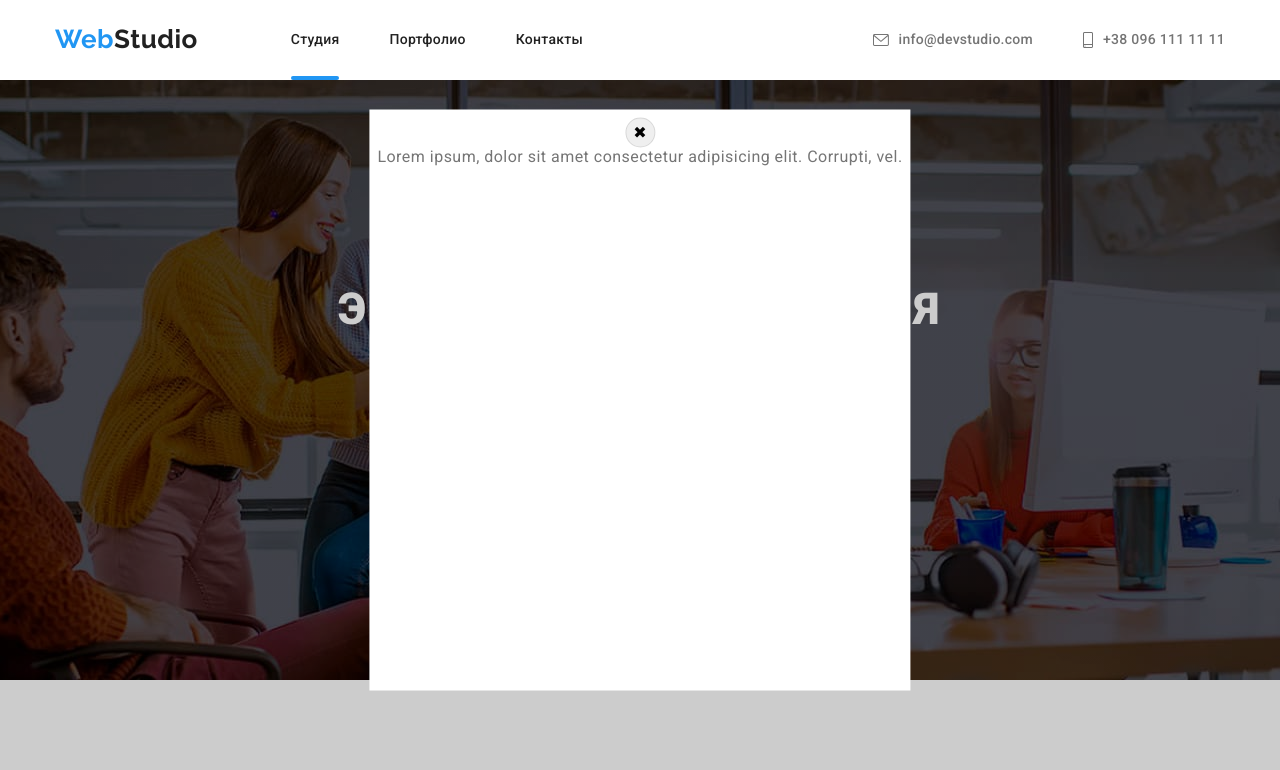
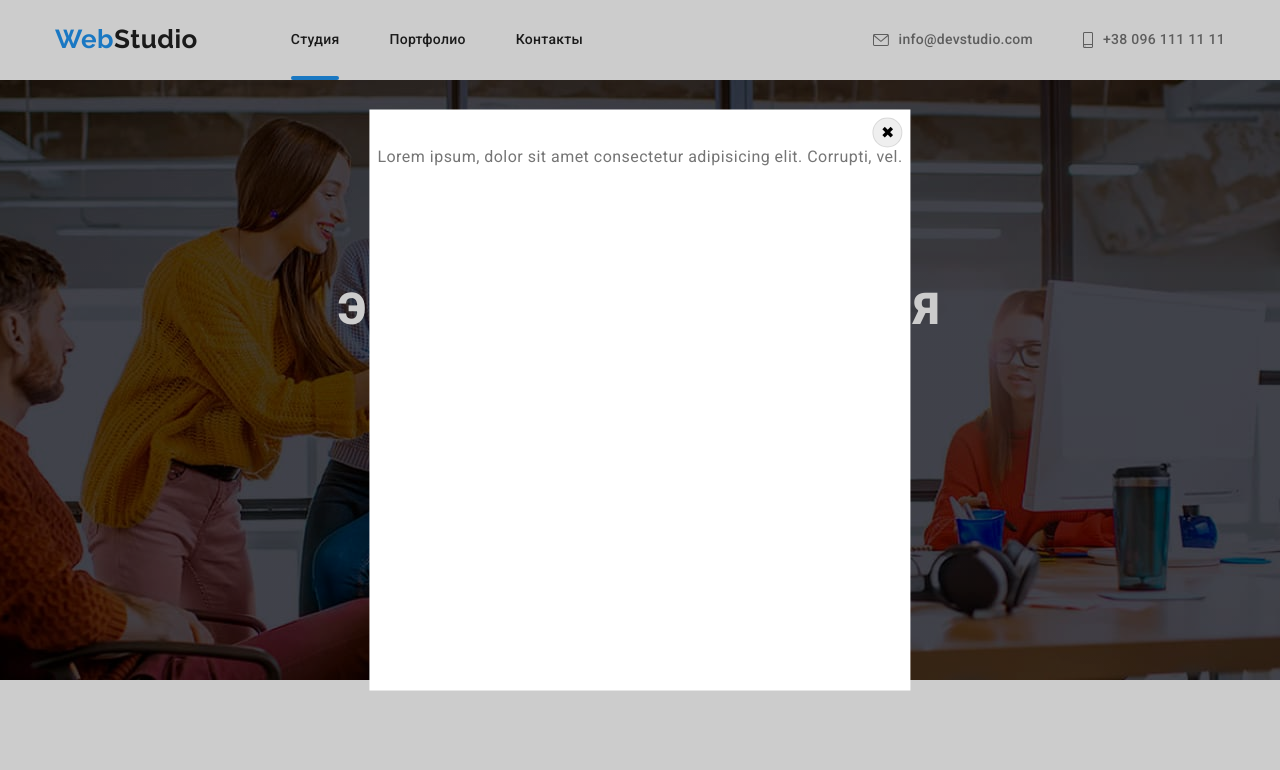
Before and after one commit to mari4-ka/goit-markup-hw-05, a plain HTML site: page index.html in a window 1280 px wide. Both pictures are taken after a click on the button "Заказать услугу". Shown: the top 770 px of the page. Drawn offline with nearby package versions, Linux system fonts and the light colour scheme.

Commit message:
размещает кнопку в модальном окне

```diff
--- a/css/styles.css
+++ b/css/styles.css
@@ -248,6 +248,8 @@ button {
 
   opacity: 1;
   transition: opacity var(--function-time) var(--function-cubic);
+
+  z-index: 1;
 }
 .backdrop.is-hidden {
   opacity: 0;
@@ -255,6 +257,9 @@ button {
 }
 
 .modal {
+  display: flex;
+  flex-direction: column;
+  align-items: flex-end;
   position: absolute;
   top: 50%;
   left: 50%;
```
